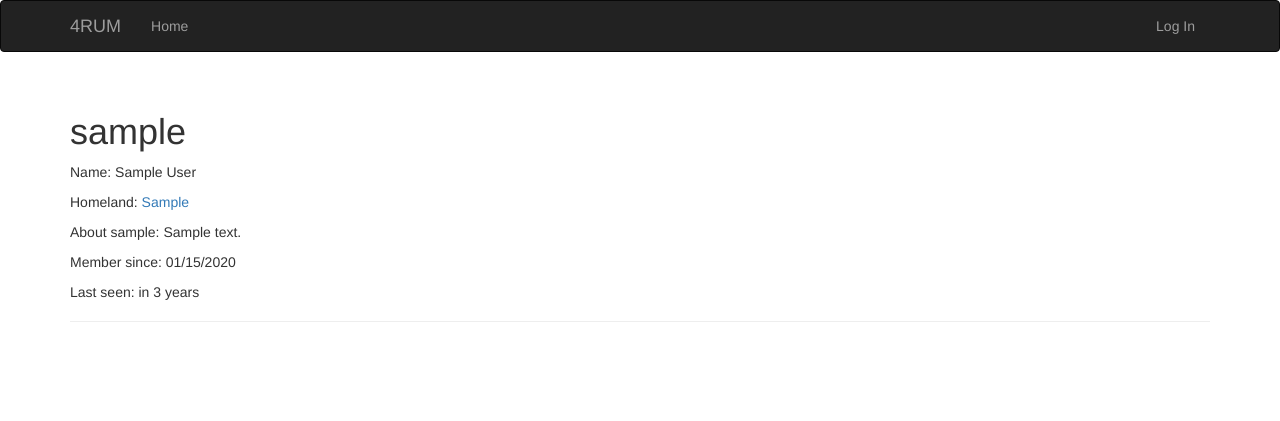
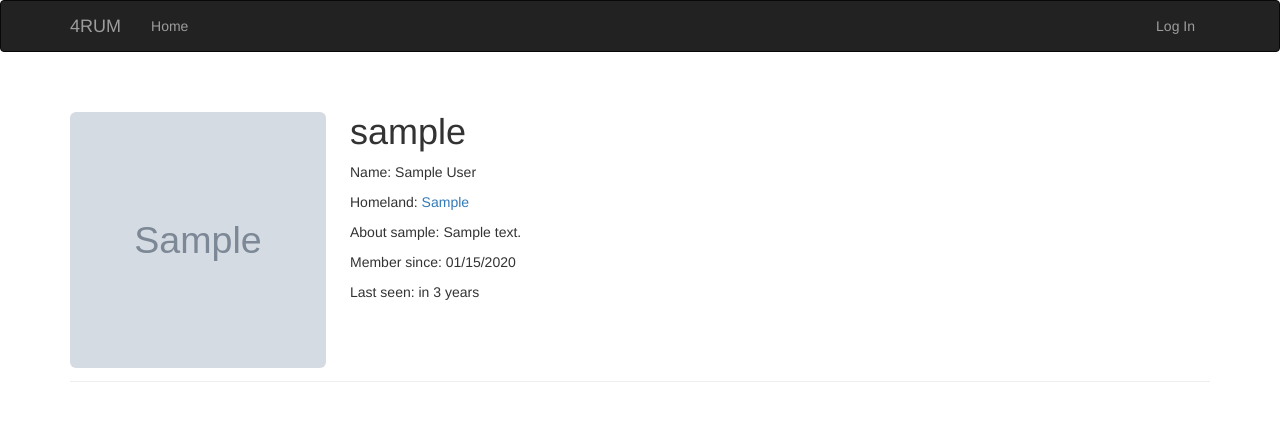
Before and after one commit to dmitry-moroz/4rum, a Flask app: a page that uses app/templates/base.html in a window 1280 px wide. Shown: the top 421 px of the page. Run offline with Flask 2, Linux system fonts and the light colour scheme; tables that the repository leaves empty hold one stand-in row (values such as "Sample post"); grey boxes marked "Sample" are stand-in pictures; some libraries are stand-ins or nearby versions.

Commit message:
avatar has been added to profile

```diff
--- a/app/main/forms.py
+++ b/app/main/forms.py
@@ -15,6 +15,7 @@ class EditProfileForm(FlaskForm):
     name = StringField('Real name', validators=[Length(0, 64)])
     homeland = StringField('Homeland', validators=[Length(0, 64)])
     about = TextAreaField('About me')
+    avatar = StringField('Link to avatar', validators=[Length(0, 256)])
     submit = SubmitField('Submit')
 
 
@@ -29,6 +30,7 @@ class EditProfileAdminForm(FlaskForm):
     name = StringField('Real name', validators=[Length(0, 64)])
     homeland = StringField('Location', validators=[Length(0, 64)])
     about = TextAreaField('About me')
+    avatar = StringField('Link to avatar', validators=[Length(0, 256)])
     submit = SubmitField('Submit')
 
     def __init__(self, user, *args, **kwargs):
--- a/app/main/views.py
+++ b/app/main/views.py
@@ -14,7 +14,8 @@ def index():
     # result = urllib2.urlopen('http://api.giphy.com/v1/gifs/random?api_key=dc6zaTOxFJmzC&tag=cat').read()
     # json_data = loads(result)
     # gif_url = json_data['data']['image_original_url']
-    return render_template('index.html', gif_url=None)
+    gif_url = None
+    return render_template('index.html', gif_url=gif_url)
 
 
 @main.route('/user/<username>')
@@ -31,12 +32,14 @@ def edit_profile():
         current_user.name = form.name.data
         current_user.homeland = form.homeland.data
         current_user.about = form.about.data
+        current_user.avatar = form.avatar.data if form.avatar.data else current_user.gravatar()
         db.session.add(current_user)
         flash('Your profile has been updated.')
         return redirect(url_for('main.user', username=current_user.username))
     form.name.data = current_user.name
     form.homeland.data = current_user.homeland
     form.about.data = current_user.about
+    form.avatar.data = current_user.avatar
     return render_template('edit_profile.html', form=form)
 
 
@@ -54,6 +57,7 @@ def edit_profile_admin(id):
         user.name = form.name.data
         user.homeland = form.homeland.data
         user.about = form.about.data
+        user.avatar = form.avatar.data if form.avatar.data else user.gravatar()
         db.session.add(user)
         flash('The profile has been updated.')
         return redirect(url_for('main.user', username=user.username))
@@ -64,4 +68,5 @@ def edit_profile_admin(id):
     form.name.data = user.name
     form.homeland.data = user.homeland
     form.about.data = user.about
+    form.avatar.data = user.avatar
     return render_template('edit_profile.html', form=form, user=user)
--- a/app/models.py
+++ b/app/models.py
@@ -1,4 +1,5 @@
 from datetime import datetime
+import hashlib
 
 from flask import current_app
 from flask_login import UserMixin, AnonymousUserMixin
@@ -61,6 +62,7 @@ class User(UserMixin, db.Model):
     about = db.Column(db.Text())
     member_since = db.Column(db.DateTime(), default=datetime.utcnow)
     last_seen = db.Column(db.DateTime(), default=datetime.utcnow)
+    avatar = db.Column(db.String(256))
 
     def __init__(self, *args, **kwargs):
         super(User, self).__init__(*args, **kwargs)
@@ -69,6 +71,8 @@ class User(UserMixin, db.Model):
                 self.role = Role.query.filter_by(permissions=0xff).first()
             if self.role is None:
                 self.role = Role.query.filter_by(default=True).first()
+        if self.avatar is None and self.email is not None:
+            self.avatar = self.gravatar()
 
     @property
     def password(self):
@@ -139,6 +143,11 @@ class User(UserMixin, db.Model):
         self.last_seen = datetime.utcnow()
         db.session.add(self)
 
+    def gravatar(self, size=256, default='identicon', rating='g'):
+        hash = hashlib.md5(self.email.encode('utf-8')).hexdigest()
+        return '{url}/{hash}?s={size}&d={default}&r={rating}'.format(
+            url=current_app.config['BASE_GRAVATAR_URL'], hash=hash, size=size, default=default, rating=rating)
+
     def __repr__(self):
         return '<User %r>' % self.username
 
--- /dev/null
+++ b/app/static/styles.css
@@ -0,0 +1,8 @@
+.profile-thumbnail {
+    position: absolute;
+    object-fit: cover;
+}
+.profile-header {
+    min-height: 260px;
+    margin-left: 280px;
+}
--- a/app/templates/base.html
+++ b/app/templates/base.html
@@ -6,6 +6,7 @@
 {{ super() }}
 <link rel="shortcut icon" href="{{ url_for('static', filename='favicon.ico') }}" type="image/x-icon">
 <link rel="icon" href="{{ url_for('static', filename='favicon.ico') }}" type="image/x-icon">
+<link rel="stylesheet" type="text/css" href="{{ url_for('static', filename='styles.css') }}">
 {% endblock %}
 
 {% block navbar %}
@@ -27,7 +28,11 @@
             <ul class="nav navbar-nav navbar-right">
                 {% if current_user.is_authenticated %}
                 <li class="dropdown">
-                  <a class="dropdown-toggle" data-toggle="dropdown">Account <b class="caret"></b></a>
+                  <a href="#" class="dropdown-toggle" data-toggle="dropdown">
+                      <img class="img-rounded profile-thumbnail" src="{{ current_user.avatar }}"
+                           width="18" height="18" style="position:static;">
+                      Account <b class="caret"></b>
+                  </a>
                   <ul class="dropdown-menu">
                     <li><a href="{{ url_for('main.user', username=current_user.username) }}">View profile</a></li>
                     <li><a href="{{ url_for('auth.change_password') }}">Change password</a></li>
--- a/app/templates/user.html
+++ b/app/templates/user.html
@@ -4,6 +4,8 @@
 
 {% block page_content %}
 <div class="page-header">
+    <img class="img-rounded profile-thumbnail" src="{{ user.avatar }}" width="256" height="256">
+    <div class="profile-header">
         <h1>{{ user.username }}</h1>
         {% if user.name %}
         <p>
@@ -40,4 +42,5 @@
             {% endif %}
         </p>
     </div>
+</div>
 {% endblock %}
--- a/config.py
+++ b/config.py
@@ -17,6 +17,8 @@ class Config:
     APP_MAIL_SUBJECT_PREFIX = '[4RUM]'
     APP_MAIL_SENDER = '4RUM Admin <name@example.com>'
     APP_ADMIN = os.environ.get('ADMIN_MAIL_USERNAME', '4rum_admin@example.com')
+
+    BASE_GRAVATAR_URL = 'https://secure.gravatar.com/avatar'
 
     @staticmethod
     def init_app(app):
```
Also changed, not shown: migrations/versions/6bf8ca8afed0_avatar_field.py (added, +28 -0 lines), tests/test_user_model.py (+11 -0 lines). Lines whose indentation alone changed are shown as unchanged.
